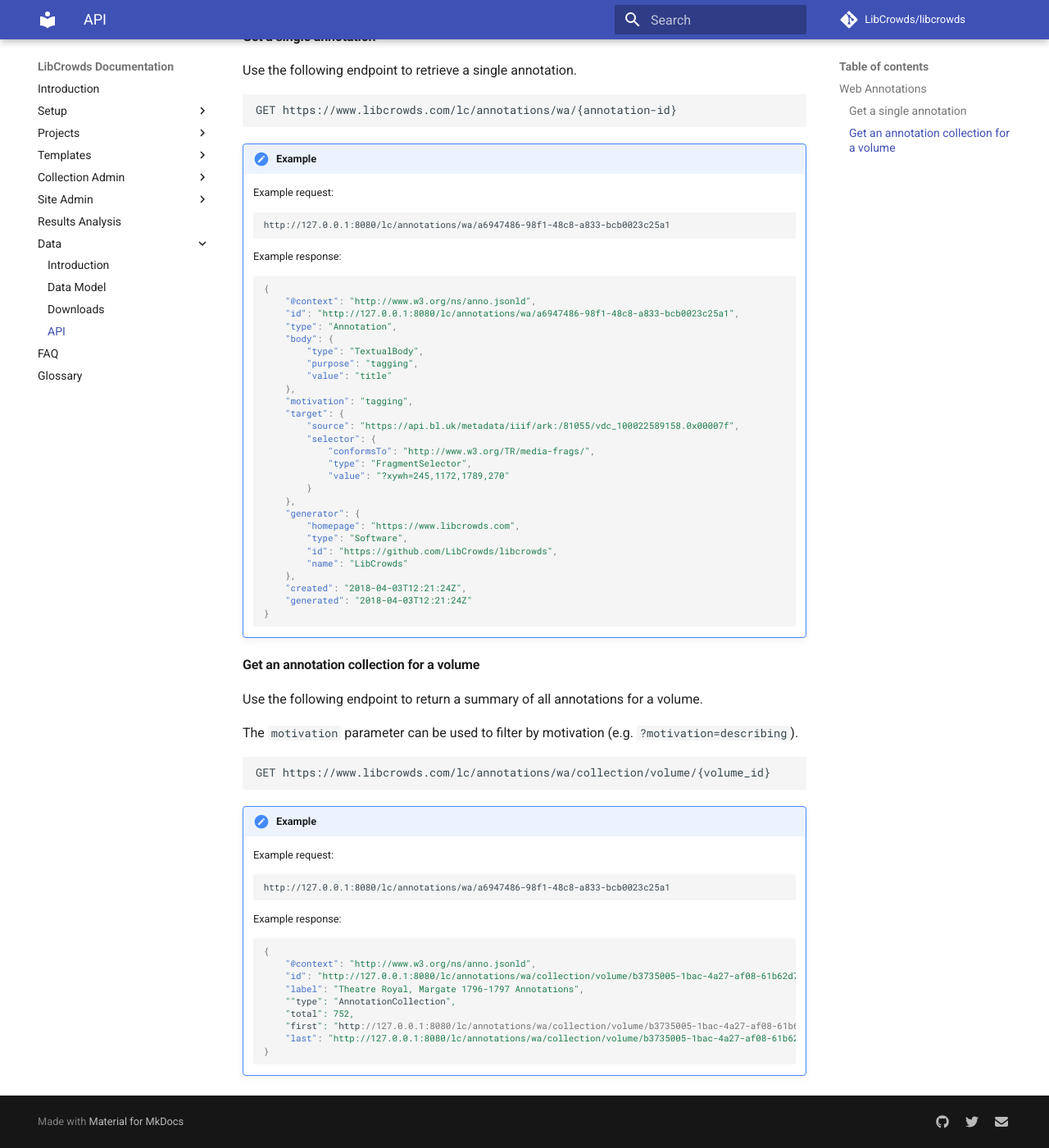
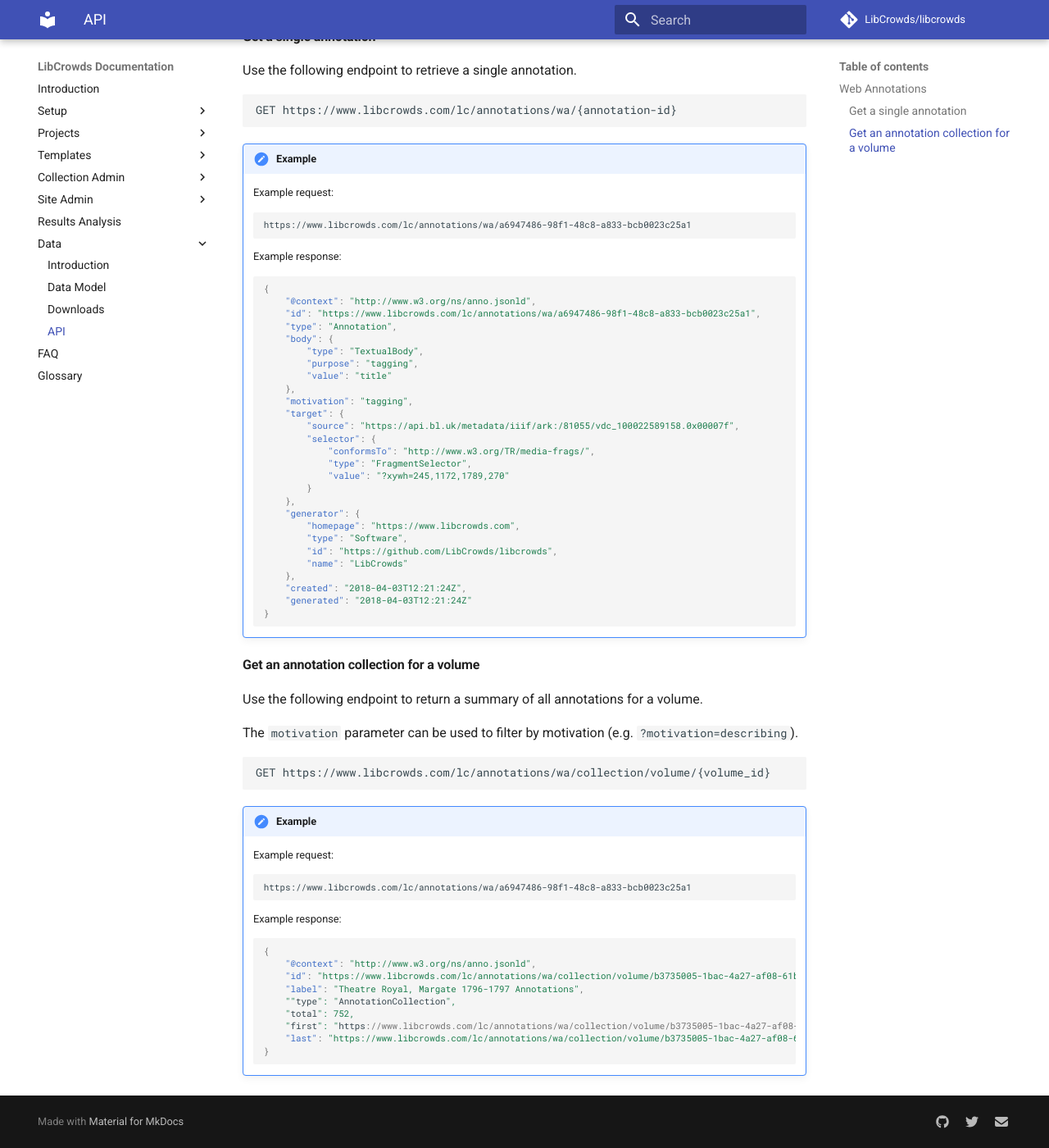
Before and after one commit to LibCrowds/docs, an MkDocs documentation site: the page built from docs/data/api.md, in a window 1280 px wide and 1400 px high, scrolled down 434 px. Shown: the whole window at 82% size. Built offline with MkDocs 1.6.1 and Material for MkDocs 9.7.7, drawn with Linux system fonts in a browser that asks for light colours; comment, search, counter and statistics services are not loaded; old or Windows-style settings are respelled for this version of MkDocs; some of the changed lines change nothing that is shown.

Commit message:
Fix API example endpoints

````diff
--- a/docs/data/api.md
+++ b/docs/data/api.md
@@ -26,7 +26,7 @@
     Example request:
 
     ``` http
-    http://127.0.0.1:8080/lc/annotations/wa/a6947486-98f1-48c8-a833-bcb0023c25a1
+    https://www.libcrowds.com/lc/annotations/wa/a6947486-98f1-48c8-a833-bcb0023c25a1
     ```
 
     Example response:
@@ -34,7 +34,7 @@
     ```json-ld
     {
         "@context": "http://www.w3.org/ns/anno.jsonld",
-        "id": "http://127.0.0.1:8080/lc/annotations/wa/a6947486-98f1-48c8-a833-bcb0023c25a1",
+        "id": "https://www.libcrowds.com/lc/annotations/wa/a6947486-98f1-48c8-a833-bcb0023c25a1",
         "type": "Annotation",
         "body": {
             "type": "TextualBody",
@@ -78,7 +78,7 @@
     Example request:
 
     ``` http
-    http://127.0.0.1:8080/lc/annotations/wa/a6947486-98f1-48c8-a833-bcb0023c25a1
+    https://www.libcrowds.com/lc/annotations/wa/a6947486-98f1-48c8-a833-bcb0023c25a1
     ```
 
     Example response:
@@ -86,11 +86,11 @@
     ```json-ld
     {
         "@context": "http://www.w3.org/ns/anno.jsonld",
-        "id": "http://127.0.0.1:8080/lc/annotations/wa/collection/volume/b3735005-1bac-4a27-af08-61b62d708fdb",
+        "id": "https://www.libcrowds.com/lc/annotations/wa/collection/volume/b3735005-1bac-4a27-af08-61b62d708fdb",
         "label": "Theatre Royal, Margate 1796-1797 Annotations",
         ""type": "AnnotationCollection",
         "total": 752,
-        "first": "http://127.0.0.1:8080/lc/annotations/wa/collection/volume/b3735005-1bac-4a27-af08-61b62d708fdb/1",
-        "last": "http://127.0.0.1:8080/lc/annotations/wa/collection/volume/b3735005-1bac-4a27-af08-61b62d708fdb/8"
+        "first": "https://www.libcrowds.com/lc/annotations/wa/collection/volume/b3735005-1bac-4a27-af08-61b62d708fdb/1",
+        "last": "https://www.libcrowds.com/lc/annotations/wa/collection/volume/b3735005-1bac-4a27-af08-61b62d708fdb/8"
     }
     ```
````
